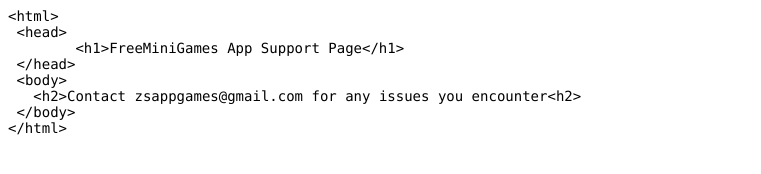
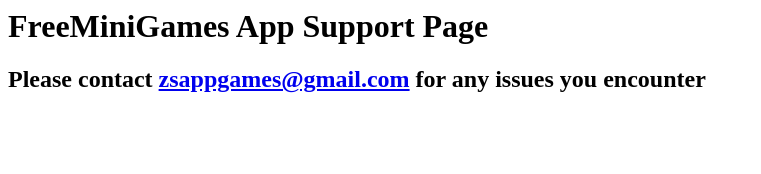
Before and after one commit to ZachSokoloff/ZachSokoloff.github.io, a plain HTML site: page index.html in a window 1280 px wide. Shown: the whole page, without its empty margins (0-761 px from the left). Drawn offline with Linux system fonts and the light colour scheme.

Commit message:
Updated index.html

```diff
--- a/index.html
+++ b/index.html
@@ -1,33 +1,8 @@
-<!DOCTYPE html PUBLIC "-//W3C//DTD HTML 4.01//EN" "http://www.w3.org/TR/html4/strict.dtd">
 <html>
-<head>
-  <meta http-equiv="Content-Type" content="text/html; charset=utf-8">
-  <meta http-equiv="Content-Style-Type" content="text/css">
-  <title></title>
-  <meta name="Generator" content="Cocoa HTML Writer">
-  <meta name="CocoaVersion" content="2022.6">
-  <style type="text/css">
-    p.p1 {margin: 0.0px 0.0px 0.0px 0.0px; font: 14.0px Menlo; color: #000000; -webkit-text-stroke: #3874c0}
-    p.p2 {margin: 0.0px 0.0px 0.0px 0.0px; font: 14.0px Menlo; color: #000000; -webkit-text-stroke: #5a5a5a}
-    p.p3 {margin: 0.0px 0.0px 0.0px 0.0px; font: 14.0px Menlo; color: #000000; -webkit-text-stroke: #bebebe}
-    p.p4 {margin: 0.0px 0.0px 0.0px 0.0px; font: 20.4px Menlo; color: #000000; -webkit-text-stroke: #282828}
-    span.s1 {font-kerning: none; -webkit-text-stroke: 0px #5a5a5a}
-    span.s2 {font-kerning: none}
-    span.s3 {font-kerning: none; -webkit-text-stroke: 0px #bebebe}
-    span.s4 {font-kerning: none; -webkit-text-stroke: 0px #3874c0}
-    span.Apple-tab-span {white-space:pre}
-  </style>
-</head>
-<body>
-<p class="p1"><span class="s1">&lt;</span><span class="s2">html</span><span class="s1">&gt;</span></p>
-<p class="p1"><span class="s3"><span class="Apple-converted-space"> </span></span><span class="s1">&lt;</span><span class="s2">head</span><span class="s1">&gt;</span></p>
-<p class="p2"><span class="s2"><span class="Apple-tab-span">	</span>&lt;h1&gt;FreeMiniGames App Support Page&lt;/h1&gt;</span></p>
-<p class="p1"><span class="s3"><span class="Apple-converted-space"> </span></span><span class="s1">&lt;/</span><span class="s2">head</span><span class="s1">&gt;</span></p>
-<p class="p1"><span class="s3"><span class="Apple-converted-space"> </span></span><span class="s1">&lt;</span><span class="s2">body</span><span class="s1">&gt;</span></p>
-<p class="p3"><span class="s2"><span class="Apple-converted-space">   </span></span><span class="s1">&lt;</span><span class="s4">h2</span><span class="s1">&gt;</span><span class="s2">Contact zsappgames@gmail.com for any issues you encounter</span><span class="s1">&lt;</span><span class="s4">h2</span><span class="s1">&gt;</span></p>
-<p class="p1"><span class="s3"><span class="Apple-converted-space"> </span></span><span class="s1">&lt;/</span><span class="s2">body</span><span class="s1">&gt;</span></p>
-<p class="p1"><span class="s1">&lt;/</span><span class="s2">html</span><span class="s1">&gt;</span></p>
-<p class="p4"><span class="s2"><br>
-</span></p>
-</body>
+ <head>
+	<h1>FreeMiniGames App Support Page</h1>
+ </head>
+ <body>
+   <h2>Please contact <a href="mailto:zsappgames@gmail.com">zsappgames@gmail.com</a> for any issues you encounter<h2>
+ </body>
 </html>
```
